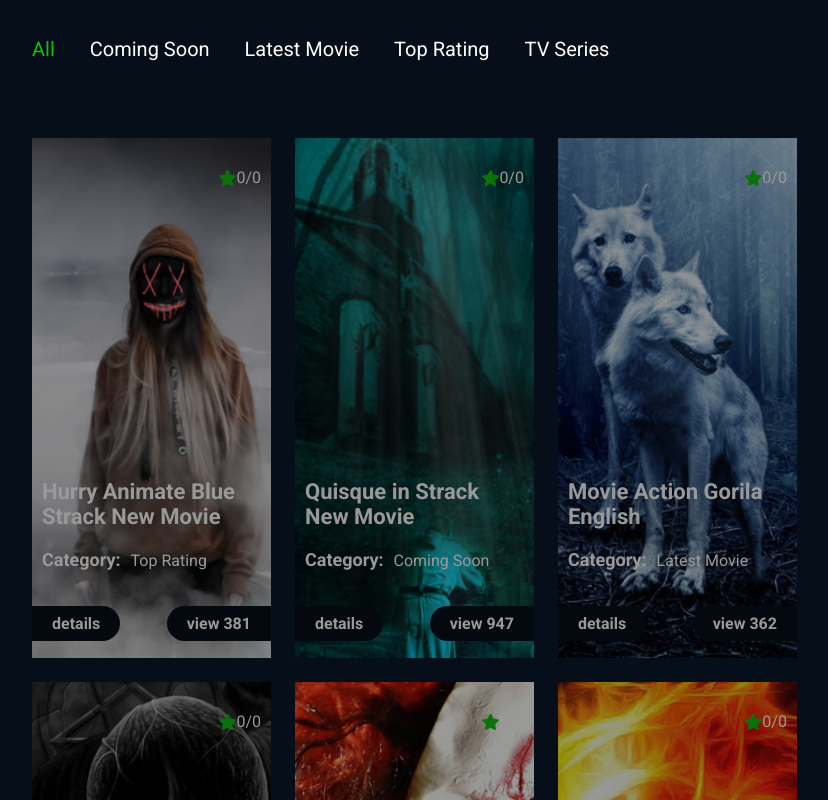
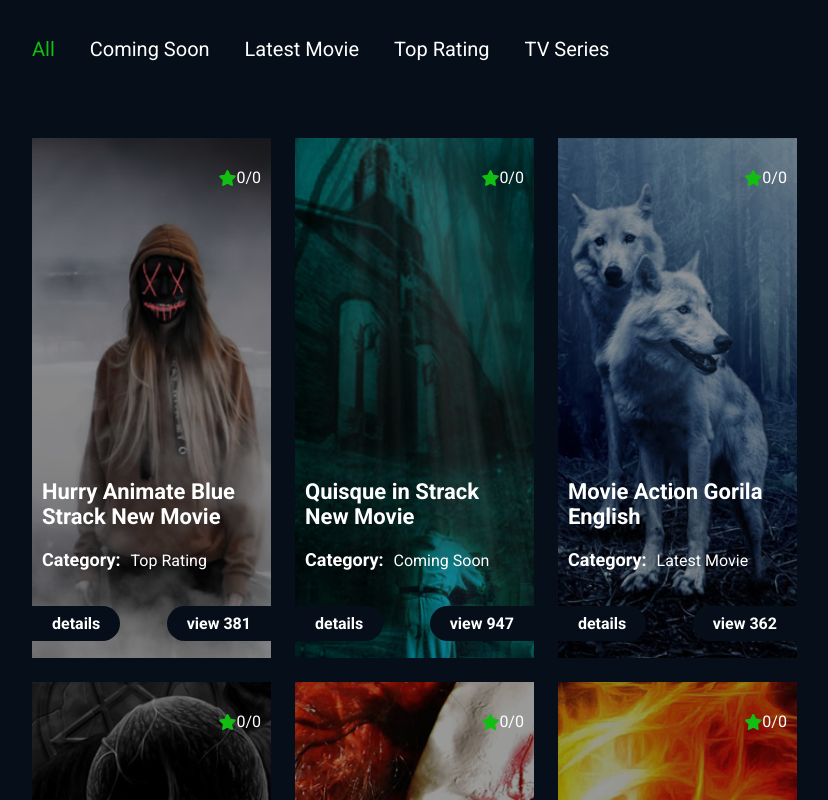
Before and after one commit to Casimiro-Moliterni/proj-html-vuejs, a Vue app: page / in a window 1280 px wide. Shown: the part 3560-4360 px from the top of the page, without its empty margins (224-1052 px from the left). Built offline with nearby package versions, Linux system fonts and the light colour scheme.

Commit message:
fix z-index text card

```diff
--- a/src/components/CardMovie.vue
+++ b/src/components/CardMovie.vue
@@ -188,19 +188,20 @@ export default{
         }
 
         .wrap-star {
+            z-index: 111;
             display: flex;
             align-items: center;
             padding: 30px 10px;
             position: absolute;
             top: 0;
             right: 0;
-
             i {
                 color: $brand_primary;
             }
         }
 
         .text-wrap {
+            z-index: 111;
             padding: 0 10px;
             position: absolute;
             bottom: 17%;
@@ -229,12 +230,14 @@ export default{
             z-index: 33;
             font-weight: 700;
             &.left {
+                z-index: 111;
                 left: 0;
                 border-top-right-radius: 20px;
                 border-bottom-right-radius: 20px;
             }
 
             &.right {
+                z-index: 111;
                 right: 0;
                 border-top-left-radius: 20px;
                 border-bottom-left-radius: 20px;
```
